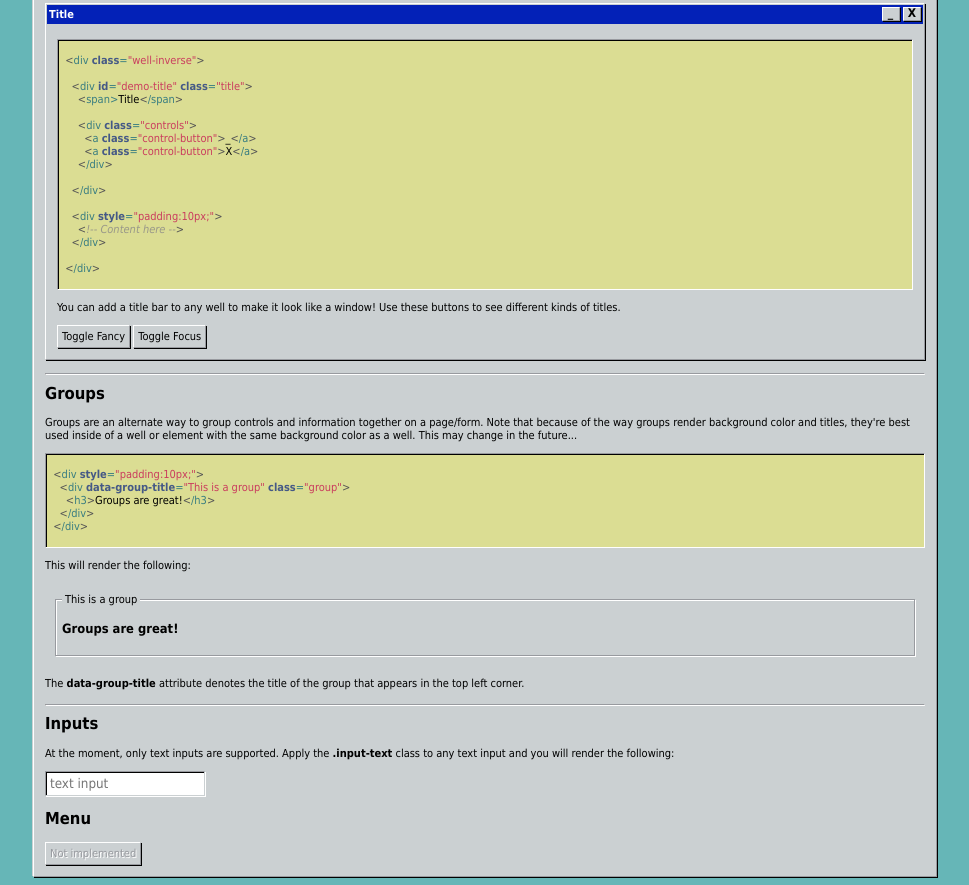
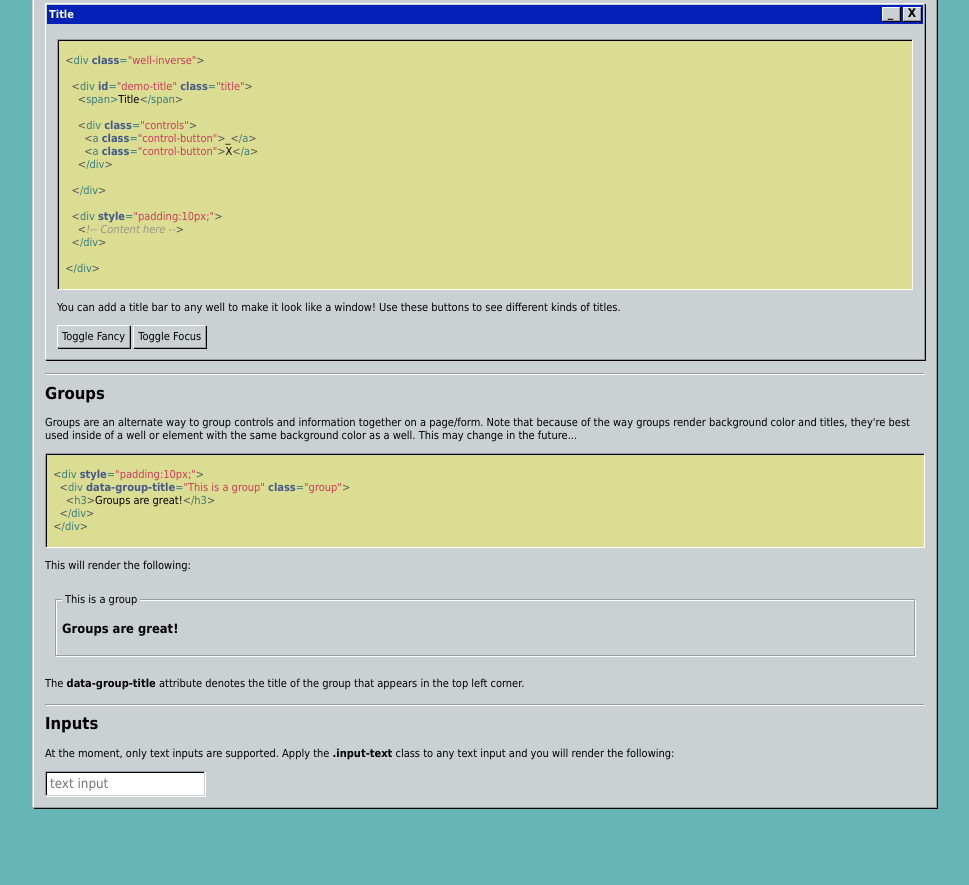
Before and after one commit to christopherwk210/space-cadet, a website: page index.html in a window 1280 px wide. Shown: the part 1102-1987 px from the top of the page, without its empty margins (155-1124 px from the left). After the commit the page ends 1918 px from the top, so only its background shows below. Drawn offline with nearby package versions, Linux system fonts and the light colour scheme.

Commit message:
Removed unfinished content and comments

```diff
--- a/index.html
+++ b/index.html
@@ -178,24 +178,8 @@
 
         <input class="input-text" type="text" placeholder="text input" />
 
-        <h2>Menu</h2>
-
-        <a data-menu="#my-menu" class="button" disabled>Not implemented</a>
-
       </div>
     </div>
-
-<!-- Work in progress -->
-    <!-- <footer class="footer">
-      <div style="padding:1px 4px;">
-        <a class="button-small">&#9827; <b>Start</b></a>
-        <div class="well" style="float:right;">
-          <div style="padding:3px;">
-            12:00 PM
-          </div>
-        </div>
-      </div>
-    </footer> -->
 
 <script src="https://ajax.googleapis.com/ajax/libs/jquery/1.11.3/jquery.min.js"></script>
 <script src="demo/demo_script.js"></script>
```
